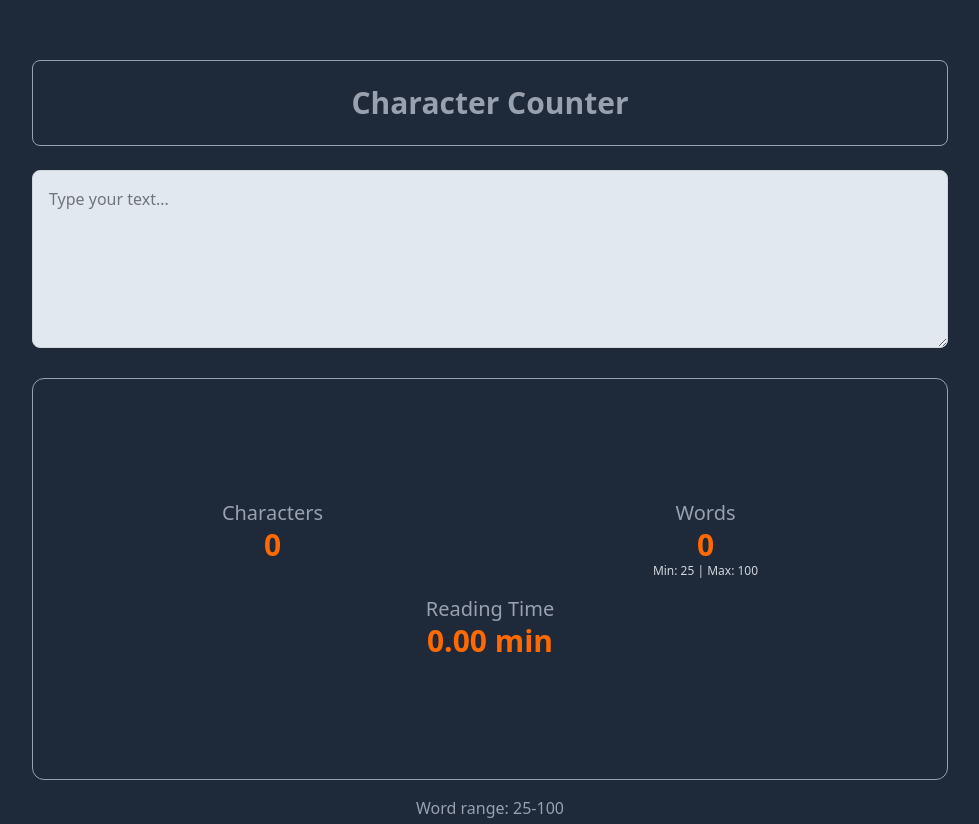
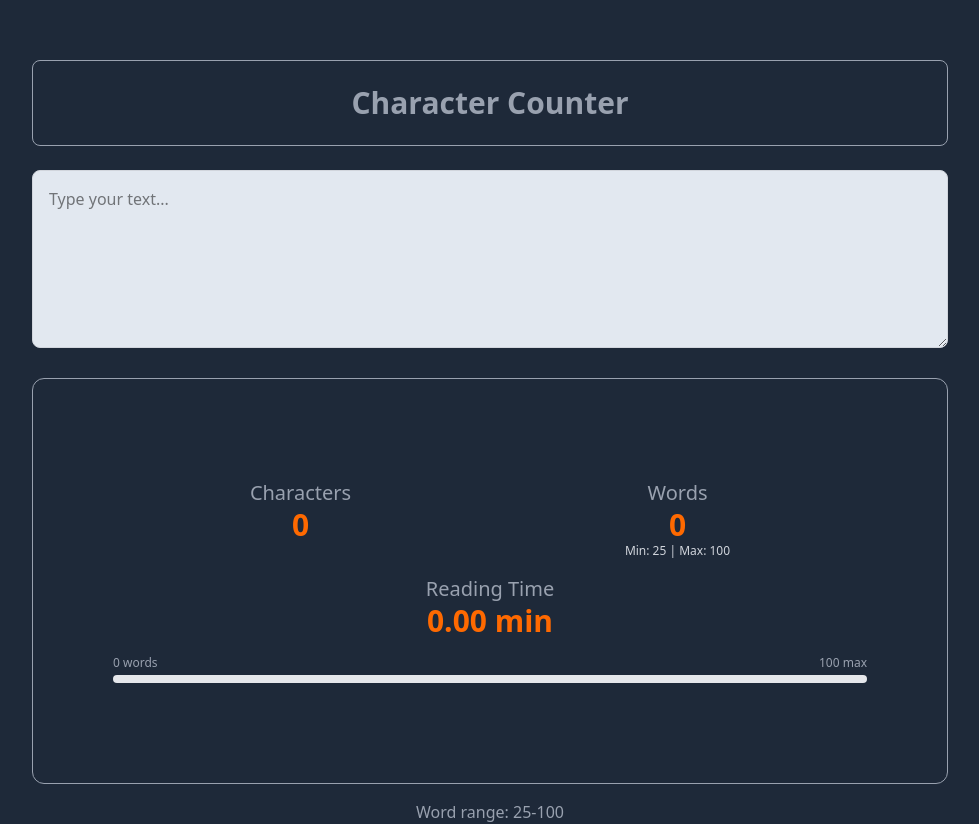
Before and after one commit to millan-figueroa-pscoursework/lab-9.2-character-counter, a React (Vite) app: page / in a window 1280 px wide. Shown: the part 122-946 px from the top of the page, without its empty margins (150-1129 px from the left). Built offline with nearby package versions, Linux system fonts and the light colour scheme.

Commit message:
Adds progress bar for word goal in StatsDisplay, adds props to StatsDisplayProps, passes them into StatsDisplay in CharacterCounter

```diff
--- a/src/components/CharacterCounter/CharacterCounter.tsx
+++ b/src/components/CharacterCounter/CharacterCounter.tsx
@@ -56,7 +56,12 @@ export default function CharacterCounter({
         initialValue=""
       />
       <div className="mt-6">
-        <StatsDisplay stats={stats} showReadingTime={true} />
+        <StatsDisplay
+          stats={stats}
+          showReadingTime={true}
+          minWords={minWords}
+          maxWords={maxWords}
+        />
       </div>
 
       {/* conditional rendering optional props */}
--- a/src/components/StatsDisplay/StatsDisplay.tsx
+++ b/src/components/StatsDisplay/StatsDisplay.tsx
@@ -3,12 +3,34 @@ import type { StatsDisplayProps } from "../../types";
 export default function StatsDisplay({
   stats,
   showReadingTime = true,
+  minWords,
+  maxWords,
 }: StatsDisplayProps) {
   // destructure prop
   const { characterCount, wordCount, readingTime } = stats;
 
+  // progress bar logic
+  let progress = 0;
+  if (maxWords !== undefined && maxWords > 0) {
+    progress = Math.min((wordCount / maxWords) * 100, 100);
+  }
+
+  let progressColor = "bg-blue-500";
+  if (minWords !== undefined && wordCount < minWords) {
+    progressColor = "bg-red-400";
+  } else if (maxWords !== undefined && wordCount > maxWords) {
+    progressColor = "bg-red-400";
+  } else if (
+    minWords !== undefined &&
+    maxWords !== undefined &&
+    wordCount >= minWords &&
+    wordCount <= maxWords
+  ) {
+    progressColor = "bg-green-500";
+  }
+
   return (
-    <div className="w-full py-30 bg-gray-800 rounded-xl p-6 border border-gray-400">
+    <div className="w-full py-25 px-20 bg-gray-800 rounded-xl p-6 border border-gray-400">
       <div className="flex justify-around text-center">
         <div>
           <p className="text-xl text-gray-400">Characters</p>
@@ -32,6 +54,22 @@ export default function StatsDisplay({
           </p>
         </div>
       )}
+
+      {/* Progress bar for word goal */}
+      {maxWords !== undefined && (
+        <div className="mt-4">
+          <div className="flex justify-between text-xs mb-1 text-gray-400">
+            <span>{wordCount} words</span>
+            <span>{maxWords} max</span>
+          </div>
+          <div className="w-full h-2 bg-gray-200 rounded-full overflow-hidden">
+            <div
+              className={`h-full ${progressColor} transition-all`}
+              style={{ width: `${progress}%` }}
+            />
+          </div>
+        </div>
+      )}
     </div>
   );
 }
--- a/src/types/index.ts
+++ b/src/types/index.ts
@@ -13,6 +13,8 @@ export interface TextStats {
 export interface StatsDisplayProps {
     stats: TextStats;
     showReadingTime?: boolean;
+    minWords?: number;
+    maxWords?: number;
 }
 
 export interface CharacterCounterProps {
```
